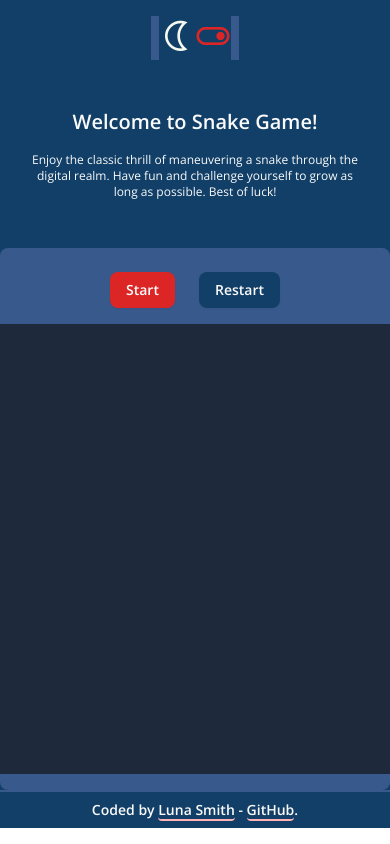
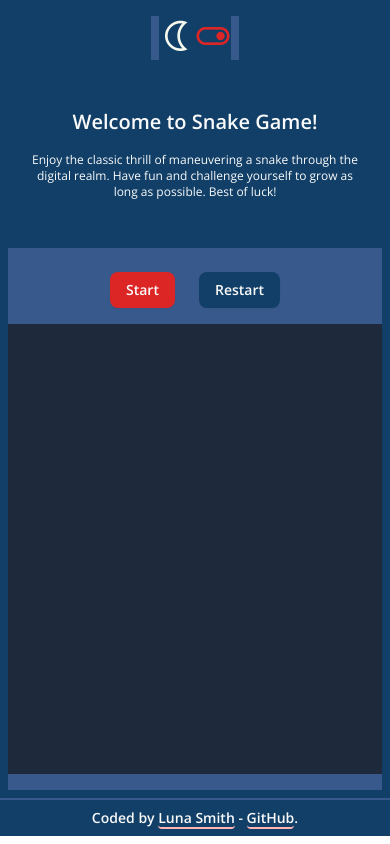
Before and after one commit to Lu-Smith/snake_game_vue_tailwindcss, a Vue app: page / in a window 390 px wide. Built offline with nearby package versions, Linux system fonts and the light colour scheme.

Commit message:
Updated App.vue

```diff
--- a/src/App.vue
+++ b/src/App.vue
@@ -1,14 +1,14 @@
 <template>
   <div
   :class="mode ? 'bg-textColor' : 'bg-bgColor'"
-  class="flex flex-col justify-center items-center gap-6 w-full h-full md:p-4 pt-4">
+  class="flex flex-col justify-center items-center gap-6 w-full h-full md:p-4 p-2 pt-4">
     <Switch v-model:mode="mode" />
     <div class="w-full h-full p-6">
       <Header :mode="mode"  />
     </div>
     <div
     :class="mode ? 'bg-linksColor' : 'bg-addColor'"
-    class=" max-w-192 h-full pt-6 pb-4 md:p-6 rounded-lg">
+    class=" max-w-192 h-full pt-6 pb-4 md:p-6 md:rounded-lg">
       <Game :mode="mode" />
     </div>
   </div>
```
